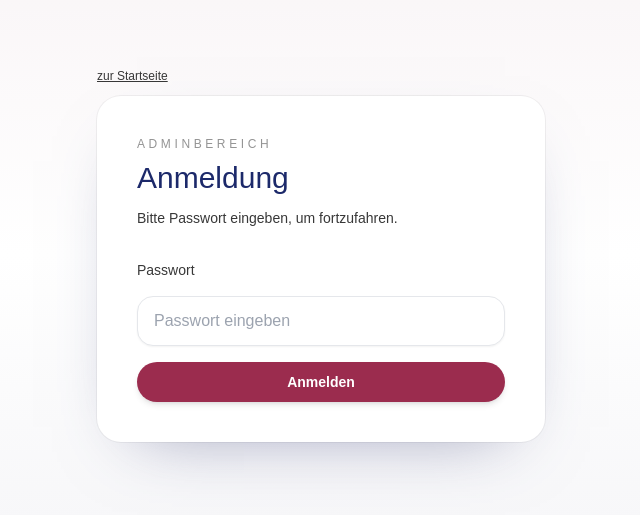
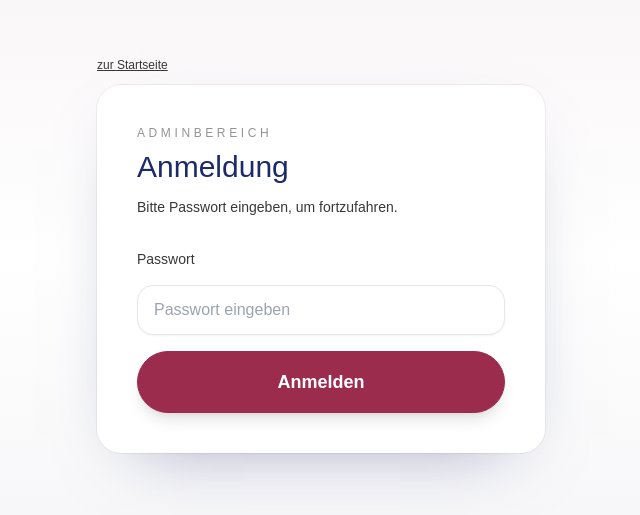
Before and after one commit to chrisknapp98/react-dentist-example, a Next.js app: page /admin/login in a window 1280 px wide. Shown: the part 145-660 px from the top of the page, without its empty margins (319-959 px from the left). Built offline with nearby package versions, Linux system fonts and the light colour scheme; no server answers.

Commit message:
make buttons uniform and add arrow on internal navigation

```diff
--- a/src/app/common/button/button.tsx
+++ b/src/app/common/button/button.tsx
@@ -18,16 +18,16 @@ export function Button({
   disabled,
 }: ButtonProps) {
   const baseClass =
-    `font-medium px-6 py-2.5 rounded-full shadow-md ${BUTTON_INTERACTION_CLASS}`;
+    `font-medium px-6 py-4 sm:px-8 text-base sm:text-lg leading-tight rounded-full border focus-visible:outline focus-visible:outline-2 focus-visible:outline-offset-4 focus-visible:outline-practiceRed ${BUTTON_INTERACTION_CLASS}`;
   let colorClass = '';
 
   if (color === "practiceRed") {
-    colorClass = "bg-practiceRed text-white [@media(hover:hover)]:hover:bg-practiceRed/90";
+    colorClass = "border-practiceRed bg-practiceRed text-white [@media(hover:hover)]:enabled:hover:bg-transparent [@media(hover:hover)]:enabled:hover:text-practiceRed";
   } else if (color === "practiceGrey") {
-    colorClass = "bg-practiceGrey text-white [@media(hover:hover)]:hover:bg-practiceGrey/90";
+    colorClass = "border-practiceGrey bg-practiceGrey text-white [@media(hover:hover)]:enabled:hover:bg-transparent [@media(hover:hover)]:enabled:hover:text-practiceGrey";
   } else if (color === "practiceWhite") {
     colorClass =
-      "bg-practiceWhite text-practiceGrey border border-practiceGrey [@media(hover:hover)]:hover:bg-practiceGrey/10";
+      "border-practiceGrey bg-practiceWhite text-practiceGrey [@media(hover:hover)]:enabled:hover:bg-transparent";
   }
 
   return (
--- a/src/app/common/button/buttonStyles.ts
+++ b/src/app/common/button/buttonStyles.ts
@@ -1,2 +1,8 @@
 export const BUTTON_INTERACTION_CLASS =
-  "transform-gpu transition-[transform,background-color] duration-200 ease-out [@media(hover:hover)]:hover:scale-[1.03] active:scale-[0.99]";
+  "transition-colors duration-200 ease-out";
+
+export const PRIMARY_BUTTON_CLASS =
+  `inline-flex items-center justify-center gap-3 rounded-full border border-practiceRed bg-practiceRed px-6 py-4 text-base font-medium leading-tight text-white ${BUTTON_INTERACTION_CLASS} [@media(hover:hover)]:hover:bg-transparent [@media(hover:hover)]:hover:text-practiceRed focus-visible:outline focus-visible:outline-2 focus-visible:outline-offset-4 focus-visible:outline-practiceRed sm:px-8 sm:text-lg`;
+
+export const WHITE_BUTTON_CLASS =
+  `inline-flex items-center justify-center gap-3 rounded-full border border-white bg-white px-6 py-4 text-base font-medium leading-tight text-practiceRed ${BUTTON_INTERACTION_CLASS} [@media(hover:hover)]:hover:bg-transparent [@media(hover:hover)]:hover:text-white focus-visible:outline focus-visible:outline-2 focus-visible:outline-offset-4 focus-visible:outline-white sm:px-8 sm:text-lg`;
--- a/src/app/kontakt/mapEmbed.tsx
+++ b/src/app/kontakt/mapEmbed.tsx
@@ -1,4 +1,6 @@
 "use client";
+
+import { PRIMARY_BUTTON_CLASS } from "../common/button/buttonStyles";
 
 import { useEffect, useMemo, useState } from "react";
 import { BrowserStoreModule } from "../common/store/di/browserStoreModule";
@@ -71,7 +73,7 @@ export function MapEmbed({ src, title }: MapEmbedProps) {
       <button
         type="button"
         onClick={enableMap}
-        className="rounded-full bg-practiceRed px-5 py-3 text-sm font-semibold text-white transition-[background-color,transform] [@media(hover:hover)]:hover:scale-[1.03] [@media(hover:hover)]:hover:bg-textBlue focus-visible:outline focus-visible:outline-2 focus-visible:outline-offset-4 focus-visible:outline-practiceRed"
+        className={PRIMARY_BUTTON_CLASS}
       >
         Google Maps laden
       </button>
--- a/src/app/leistungen/page.tsx
+++ b/src/app/leistungen/page.tsx
@@ -1,7 +1,7 @@
 import type { Metadata } from "next";
 import Image from "next/image";
 import { Footer } from "../common/footer/footer";
-import { BUTTON_INTERACTION_CLASS } from "../common/button/buttonStyles";
+import { PRIMARY_BUTTON_CLASS } from "../common/button/buttonStyles";
 import { SiteHeader } from "../common/header/siteHeader";
 import { ServicesAccordion } from "./servicesAccordion";
 import { services } from "./services";
@@ -91,9 +91,10 @@ export default function LeistungenPage() {
             </div>
             <a
               href="/kontakt"
-              className={`inline-flex w-fit rounded-full bg-practiceRed px-6 py-3 text-sm font-semibold text-white ${BUTTON_INTERACTION_CLASS} focus-visible:outline focus-visible:outline-2 focus-visible:outline-offset-4 focus-visible:outline-practiceRed`}
+              className={`w-fit ${PRIMARY_BUTTON_CLASS}`}
             >
               Termin vereinbaren
+              <span aria-hidden="true">→</span>
             </a>
           </div>
         </section>
--- a/src/app/page.tsx
+++ b/src/app/page.tsx
@@ -1,3 +1,4 @@
+import { PRIMARY_BUTTON_CLASS } from "./common/button/buttonStyles";
 import { ContactSection } from "./home/contactSection";
 import { WelcomeBanner } from "./home/welcomeBanner";
 import { OpeningHoursAndRecentNews } from "./comingSoon/openingHoursAndRecentNews";
@@ -51,7 +52,7 @@ export default function Home() {
           </div>
           <a
             href="/leistungen"
-            className="mt-8 inline-flex items-center gap-3 rounded-full border border-practiceRed px-6 py-4 text-base font-medium leading-tight text-practiceRed transition-colors hover:bg-practiceRed hover:text-white focus-visible:outline focus-visible:outline-2 focus-visible:outline-offset-4 focus-visible:outline-practiceRed sm:px-8 sm:text-lg"
+            className={`mt-8 ${PRIMARY_BUTTON_CLASS}`}
           >
             Alle Leistungen ansehen
             <span aria-hidden="true">→</span>
--- a/src/app/praxis/page.tsx
+++ b/src/app/praxis/page.tsx
@@ -1,7 +1,7 @@
 import type { Metadata } from "next";
 import Image from "next/image";
 import { Footer } from "../common/footer/footer";
-import { BUTTON_INTERACTION_CLASS } from "../common/button/buttonStyles";
+import { PRIMARY_BUTTON_CLASS } from "../common/button/buttonStyles";
 import { SiteHeader } from "../common/header/siteHeader";
 
 export const metadata: Metadata = {
@@ -192,9 +192,10 @@ export default function PraxisPage() {
               </h2>
               <a
                 href="/kontakt"
-                className={`mt-8 inline-flex w-fit rounded-full bg-practiceRed px-6 py-3 text-sm font-semibold text-white focus-visible:outline focus-visible:outline-2 focus-visible:outline-offset-4 focus-visible:outline-practiceRed ${BUTTON_INTERACTION_CLASS}`}
+                className={`mt-8 w-fit ${PRIMARY_BUTTON_CLASS}`}
               >
                 Kontakt aufnehmen
+                <span aria-hidden="true">→</span>
               </a>
             </div>
           </div>
--- a/src/app/team/page.tsx
+++ b/src/app/team/page.tsx
@@ -1,6 +1,6 @@
 import type { Metadata } from "next";
 import Image from "next/image";
-import { BUTTON_INTERACTION_CLASS } from "../common/button/buttonStyles";
+import { WHITE_BUTTON_CLASS } from "../common/button/buttonStyles";
 import { Footer } from "../common/footer/footer";
 import { SiteHeader } from "../common/header/siteHeader";
 import { SITE_HEADER_CONTENT_TOP_PADDING } from "../common/header/siteHeaderLayout";
@@ -175,9 +175,10 @@ export default function TeamPage() {
               </p>
               <a
                 href="/kontakt"
-                className={`mt-8 inline-flex rounded-full bg-white px-6 py-3 text-sm font-semibold text-textBlue focus-visible:outline focus-visible:outline-2 focus-visible:outline-offset-4 focus-visible:outline-white ${BUTTON_INTERACTION_CLASS}`}
+                className={`mt-8 ${WHITE_BUTTON_CLASS}`}
               >
                 Kontakt aufnehmen
+                <span aria-hidden="true">→</span>
               </a>
             </div>
           </div>
```
